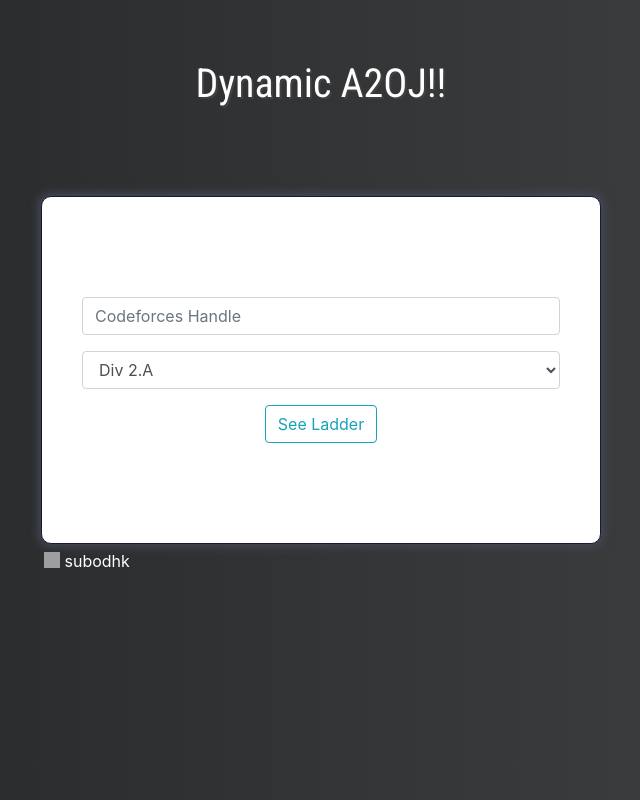
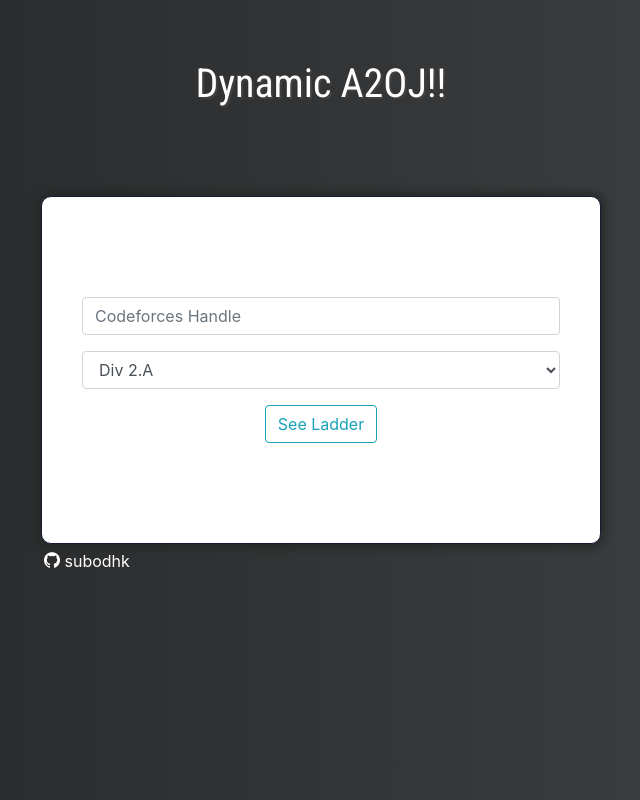
Before and after one commit to subodhk01/a2oj, a Django app: page / in a window 1280 px wide. Shown: the whole page, without its empty margins (319-959 px from the left). Run offline with Django 3.2, Linux system fonts and the light colour scheme; some libraries are stand-ins or nearby versions; grey boxes are pictures that could not be loaded.

Commit message:
added local icon and box-shadow fixes

```diff
--- a/static/css/index.css
+++ b/static/css/index.css
@@ -33,7 +33,7 @@ h1 {
     padding: 100px 40px;
     border: 1px solid rgb(22, 26, 53);
     border-radius: 10px;
-    box-shadow: 0px 0px 10px 3px rgb(70, 73, 87);
+    box-shadow: 0px 0px 10px 3px #262727;
     background-color: white;
 }
 .ladder-box{
@@ -42,7 +42,7 @@ h1 {
     padding: 30px 40px;
     border: 1px solid rgb(22, 26, 53);
     border-radius: 10px;
-    box-shadow: 0px 0px 10px 3px rgb(70, 73, 87);
+    box-shadow: 0px 0px 10px 3px #262727;
     background-color: white;
 }
 @media(max-width: 800px){
--- a/templates/index.html
+++ b/templates/index.html
@@ -42,9 +42,8 @@
                     </div>
                     <input class="btn btn-outline-info" type="submit" value="See Ladder" />
                 </form>
-                <span class="love" 5
-
-                    <a href="https://github.com/subodhk01/a2oj" target="_blank"><img src="https://i.ya-webdesign.com/images/github-logo-png.png" height="16px" width="16px"/> subodhk </a>
+                <span class="love">
+                    <a href="https://github.com/subodhk01/a2oj" target="_blank"><img src="{% static 'images/github.png' %}" height="16px" width="16px"> subodhk </a>
                 </span>
             </div>
         </div>
```
Also changed, not shown: static/images/github.png (added).
